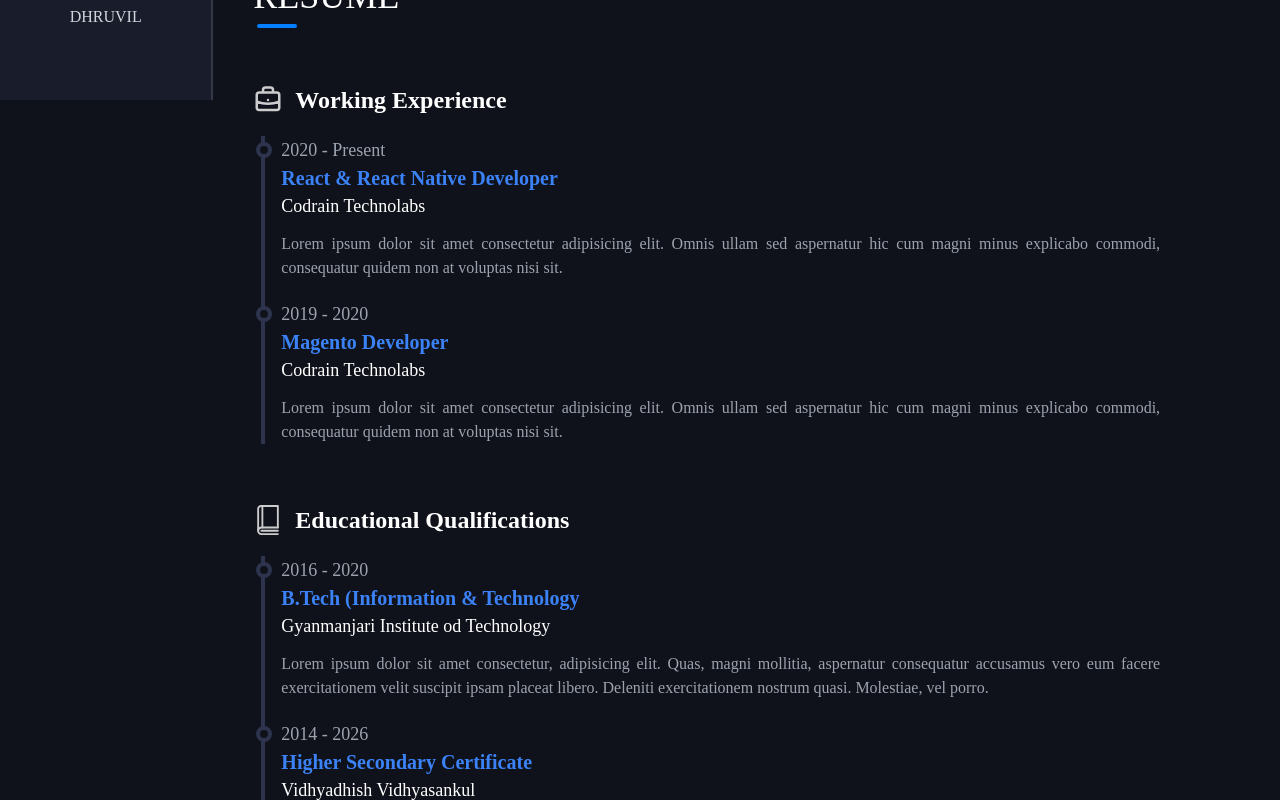
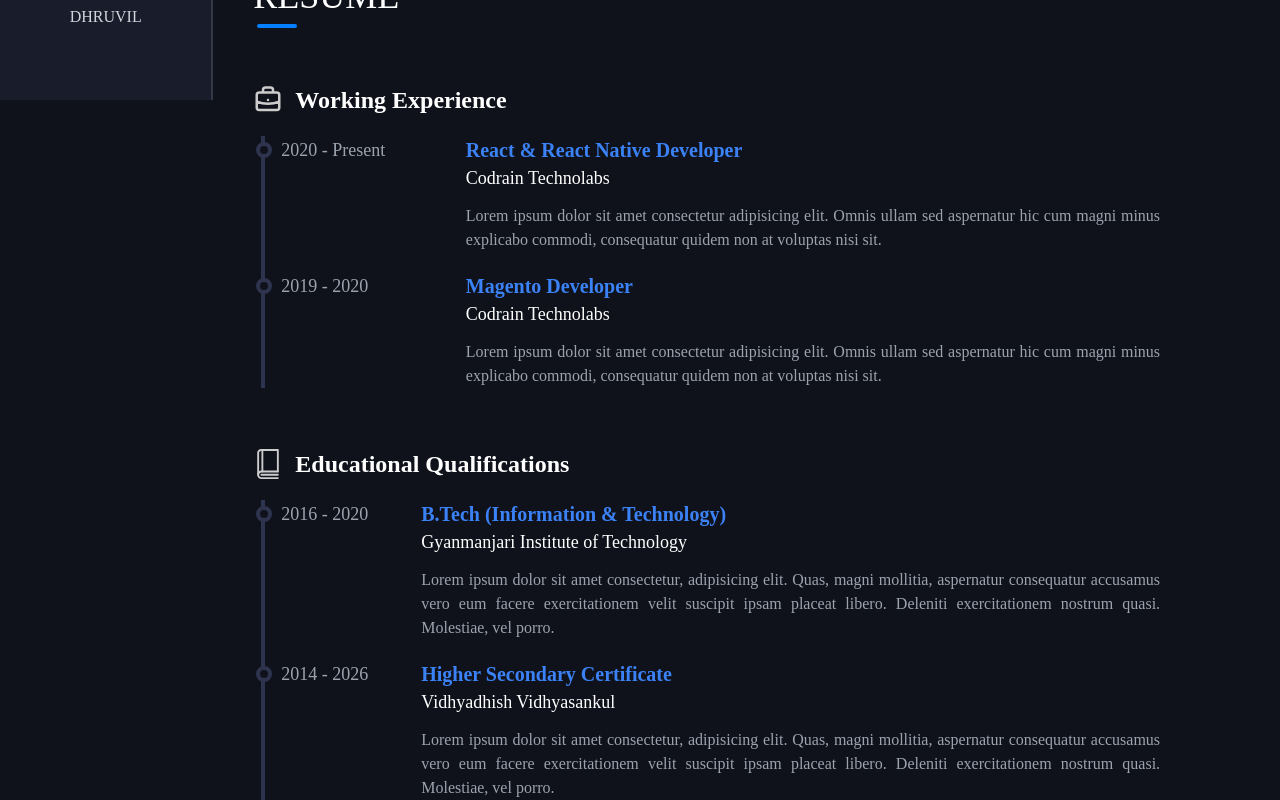
Before and after one commit to lucifer2355/portfolio-2, a Next.js app: page /resume in a window 1280 px wide. Shown: the part 700-1500 px from the top of the page. Built offline with nearby package versions, Linux system fonts and the light colour scheme; what tailwindcss-pseudo-elements would draw is missing.

Commit message:
add hover effect on cource text

```diff
--- a/components/Skills.jsx
+++ b/components/Skills.jsx
@@ -6,7 +6,7 @@ const Skills = () => {
   return (
     <div className='mt-10 xl:grid xl:grid-cols-2 xl:space-x-5'>
       {skills.map((skill) => (
-        <div className='mt-5 first:ml-5'>
+        <div className='mt-5 xl:first:ml-5'>
           <h1 className='text-xl font-bold'>{skill.title}</h1>
           <div className='relative pt-1 flex'>
             <span className='w-10 font-thin text-gray-400'>
--- a/components/WorkAndQualifications.jsx
+++ b/components/WorkAndQualifications.jsx
@@ -9,10 +9,15 @@ const WorkAndQualifications = ({ title, Icon, data }) => {
       </div>
       <div className='border-l-4 pl-4 ml-2 mt-5 border-[#2E344E] h-auto'>
         {data.map((workExperience, index) => (
-          <div key={index} className='w-11/12 mt-5 flex flex-col relative'>
-            <span className='text-gray-400 text-lg before:empty-content before:bg-[#10121B] before:h-4 before:w-4 before:rounded-xl before:absolute before:-left-6.5 before:mt-1.5 before:border-4 before:border-[#2E344E]'>
+          <div
+            key={index}
+            className='w-11/12 mt-5 flex flex-col relative xl:flex-row'
+          >
+            <span className='text-gray-400 text-lg before:empty-content before:bg-[#10121B] before:h-4 before:w-4 before:rounded-xl before:absolute before:-left-6.5 before:mt-1.5 before:border-4 before:border-[#2E344E] xl:w-1/3'>
               {workExperience.timeLine}
             </span>
+
+            <div className='flex flex-col'>
               <span className='text-xl text-blue-500 text-opacity-100 font-bold'>
                 {workExperience.title}
               </span>
@@ -23,6 +28,7 @@ const WorkAndQualifications = ({ title, Icon, data }) => {
                 {workExperience.description}
               </p>
             </div>
+          </div>
         ))}
       </div>
     </div>
--- a/data/resume/qualifications.js
+++ b/data/resume/qualifications.js
@@ -1,8 +1,8 @@
 export const qualifications = [
   {
     timeLine: "2016 - 2020",
-    title: "B.Tech (Information & Technology",
-    organization: "Gyanmanjari Institute od Technology",
+    title: "B.Tech (Information & Technology)",
+    organization: "Gyanmanjari Institute of Technology",
     description:
       "Lorem ipsum dolor sit amet consectetur, adipisicing elit. Quas, magni mollitia, aspernatur consequatur accusamus vero eum facere exercitationem velit suscipit ipsam placeat libero. Deleniti exercitationem nostrum quasi. Molestiae, vel porro.",
   },
--- a/pages/index.js
+++ b/pages/index.js
@@ -21,7 +21,7 @@ export default function Home() {
           <MobileDrawer />
           <SideBar />
 
-          <div className='flex flex-col justify-center items-center h-screen w-5/6'>
+          <div className='flex flex-col justify-center items-center h-screen xl:w-5/6'>
             <div className='text-4xl text-center font-[nunito-sans] md:flex xl:text-5xl'>
               <h1 className='md:mr-2'>Hi, I am</h1>
               <h1 className='text-blue-500 text-opacity-100 font-bold'>
--- a/pages/resume.jsx
+++ b/pages/resume.jsx
@@ -41,7 +41,7 @@ const Resume = () => {
               key={course.number}
               href={course.link}
               target='_blank'
-              className='block text-xl text-gray-300 font-thin mt-1'
+              className='block text-xl text-gray-300 font-thin mt-1 w-auto hover:text-blue-500'
             >
               {course.number}. {course.title}
             </a>
```
Lines whose indentation alone changed are shown as unchanged.
